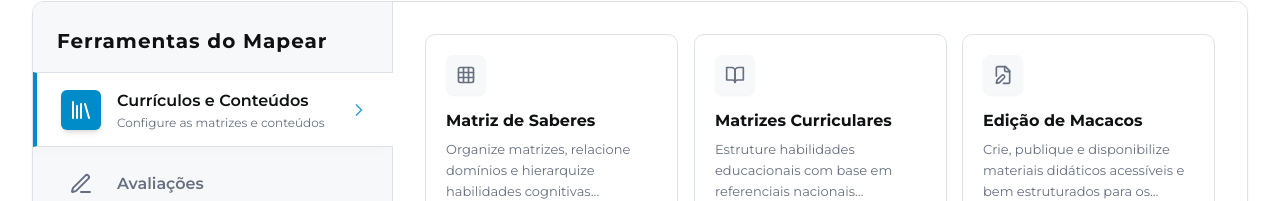
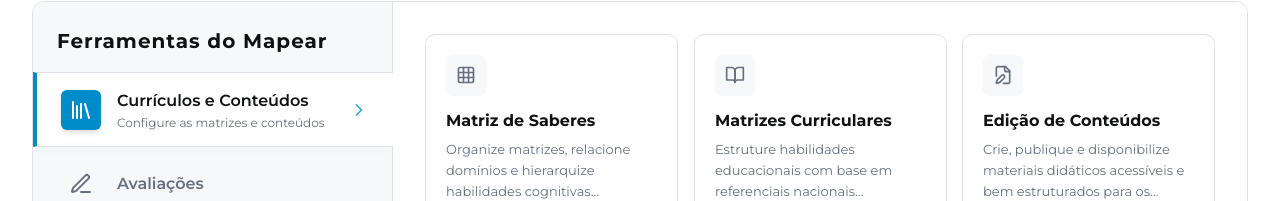
Before and after one commit to Davidx1999/prototipos_mapear, a React (Vite) app: page / in a window 1280 px wide. Both pictures are taken after a click on the button "Acessar Plataforma". Shown: the part 417-618 px from the top of the page. Built offline with nearby package versions, Linux system fonts and the light colour scheme.

Commit message:
Update: Ajuste textual em Conteúdos e sincronização da build

```diff
--- a/src/data/constants.jsx
+++ b/src/data/constants.jsx
@@ -25,7 +25,7 @@
     cards: [
       { id: 'card-saberes', title: 'Matriz de Saberes', route: 'saberes', keywords: ['habilidades', 'saberes', 'domínios', 'cognitivos', 'competências'], desc: 'Organize matrizes, relacione domínios e hierarquize habilidades cognitivas essenciais para a rede.', icon: <Grid size={20} /> },
       { id: 'card-curriculos', title: 'Matrizes Curriculares', route: 'curriculos', keywords: ['bncc', 'saeb', 'currículo', 'habilidades', 'nacional'], desc: 'Estruture habilidades educacionais com base em referenciais nacionais padronizados, como BNCC e SAEB.', icon: <BookOpen size={20} /> },
-      { id: 'card-conteudos', title: 'Edição de Macacos', keywords: ['material', 'didático', 'aula', 'alunos', 'estudantes', 'publicar'], desc: 'Crie, publique e disponibilize materiais didáticos acessíveis e bem estruturados para os estudantes.', icon: <FileEdit size={20} /> }
+      { id: 'card-conteudos', title: 'Edição de Conteúdos', keywords: ['material', 'didático', 'aula', 'alunos', 'estudantes', 'publicar'], desc: 'Crie, publique e disponibilize materiais didáticos acessíveis e bem estruturados para os estudantes.', icon: <FileEdit size={20} /> }
     ]
   },
   {
```
Also changed, not shown: 2 other files (tests, documents, lock files or other folders).
